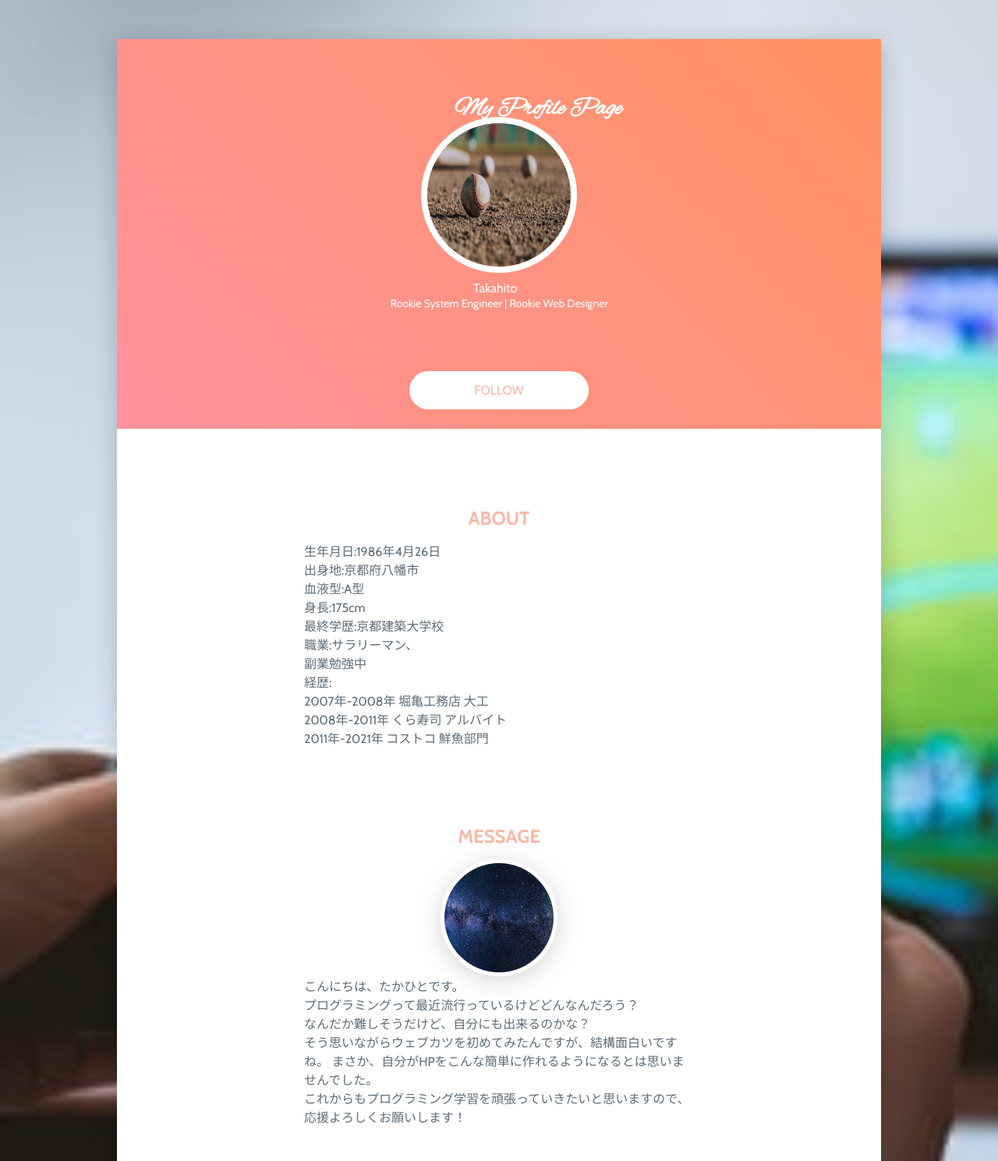
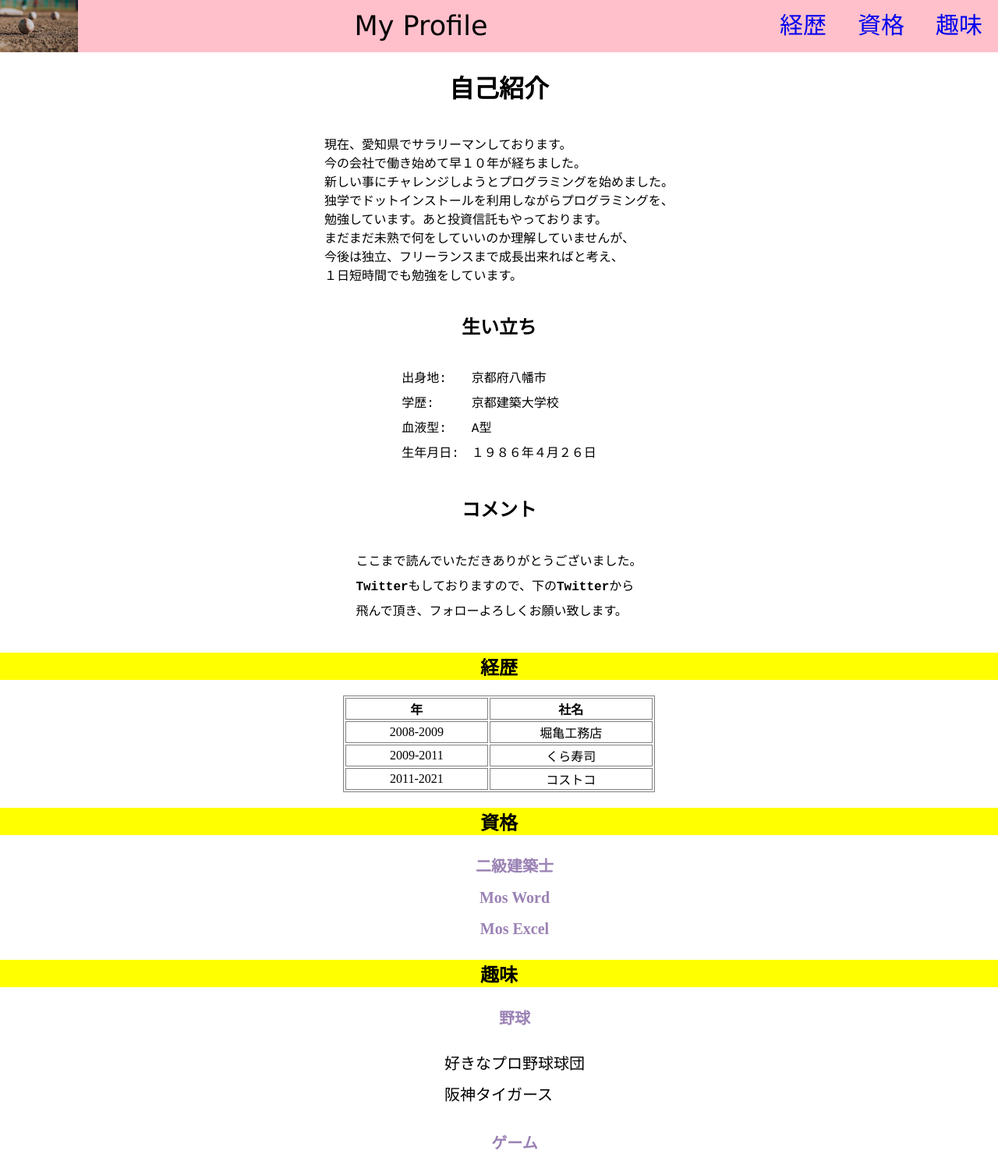
Before and after one commit to morikeru/profile.github.io, a plain HTML site: page index.html in a window 1280 px wide. Shown: the top 1489 px of the page at 78% size. Drawn offline with nearby package versions, Linux system fonts and the light colour scheme.

Commit message:
Add files via upload

```diff
--- a/index.html
+++ b/index.html
@@ -1,191 +1,104 @@
 <!DOCTYPE html>
 <html lang="ja">
   <head>
-    <meta charset="utf-8">
-    <title>My Profile</title>
-    <link href="https://fonts.googleapis.com/css2?family=Alex+Brush&family=Cabin:wght@400;500;700&display=swap" rel="stylesheet">
+  <meta charset="utf-8">
+  <title>My Profile</title>
+  <link rel="stylesheet" href="style.css">
+</head>
+<body>
+  <header class="page-header">
+    <img src="img/baseball.jpeg" width="100" heigth="100">
+    My Profile
+  <nav>
+    <ul class="main-nav">
+      <li><a href="#work">経歴</a></li>
+      <li><a href="#skill">資格</a></li>
+      <li><a href="#job">趣味</a></li>
+    </ul>
+  </nav>
+</header>
+  <main>
+    <h1>自己紹介</h1>
+    <!-- <p>現在、愛知県でサラリーマンしております。今の会社で働き始めて早１０年が経ちました。新しい事にチャレンジしようとプログラミングを始めました。独学でドットインストールを利用しながらプログラミングを、勉強しています。あと投資信託もやっております。まだまだ未熟で何をしていいのか理解していませんが、今後は独立、フリーランスまで成長出来ればと考え、１日短時間でも勉強をしています。</p> -->
+    <p>現在、愛知県でサラリーマンしております。<br>
+       今の会社で働き始めて早１０年が経ちました。<br>
+       新しい事にチャレンジしようとプログラミングを始めました。<br>
+       独学でドットインストールを利用しながらプログラミングを、<br>
+       勉強しています。あと投資信託もやっております。<br>
+       まだまだ未熟で何をしていいのか理解していませんが、<br>
+       今後は独立、フリーランスまで成長出来ればと考え、<br>
+       １日短時間でも勉強をしています。</p>
+    <article>
+      <h2>生い立ち</h2>
+      <p>
+        出身地:　　京都府八幡市<br>
+        学歴:　　　京都建築大学校<br>
+        血液型:　　A型<br>
+        生年月日:　１９８６年４月２６日</p>
+        <h2>コメント</h2>
+        <p>ここまで読んでいただきありがとうございました。<br>
+        <strong>Twitter</strong>もしておりますので、下の<strong>Twitter</strong>から<br>
+        飛んで頂き、フォローよろしくお願い致します。
+      </p>
+    </article>
+    <section>
+      <h2 id="work">経歴</h2>
+      <table>
+          <tr>
+            <th>年</th>
+            <th>社名</th>
+          </tr>
+          <tr>
+            <td>2008-2009</td>
+            <td>堀亀工務店</td>
+          </tr>
+          <tr>
+            <td>2009-2011</td>
+            <td>くら寿司
+            </td>
+          </tr>
+          <tr>
+            <td>2011-2021</td>
+            <td>コストコ</td>
+          </tr>
 
-    <style>
-    body,h1,h2,p {
-      margin: 0;
-    }
-    img {
-      display: block;
-      vertical-align: middle;
-    }
-    a {
-      text-decoration: none;
-      display: block;
-    }
+      </table>
+      <h2 id="skill">資格</h2>
+      <ol>
+        <li>二級建築士</li>
+        <li>Mos Word</li>
+        <li>Mos Excel</li>
+      </ol>
+      <h2 id="job">趣味</h2>
+      <ol>
+        <li>野球</li>
+        <p>好きなプロ野球球団<br>
+           阪神タイガース
+        </p>
+        <li>ゲーム</li>
+        <p>好きなゲームタイトル<br>
+           英雄伝説シリーズ<strong>（Falcom)</strong><br>
+           モンスターハンターシリーズ<strong>（Capcom)</strong><br>
+           ドラゴンクエスト<strong>（Square Enix)</strong>
+        <li>映画</li>
+      </p>
+      </ol>
 
-.page_title {
-  text-align: center;
-  position:absolute;
-  top: 120px;
-  left: calc(50% - 214px/2 + 50px);
-  font-family: 'Alex Brush', cursive;
-  color: white;
-}
-.main_img{
-  width: 200px;
-  height: 200px;
-  border-radius: 150px;
-  box-sizing: border-box;
-  border: 8px solid white;
-  position: absolute;
-  top: calc(250px - 100px);
-  left: calc(50% - 100px);
-}
-.top_section {
-  background-image: linear-gradient(45deg,#ff929e 0%, #ff9362 100%);
-  height: 500px;
-}
+      <aside>
+        <h3><a href="https://twitter.com/home">twitter</a></h3>
 
-body {
-  font-family: 'Cabin', sans-serif;
-  color: #5e6c77;
-  background-image: url(img/game.jpeg);
-  background-size: cover;
-}
+      </aside>
 
-.my_name {
-  color: white;
-  font-size: 16px;
-  position: absolute;
-  top: 360px;
-  left: calc(50% - 33px);
-}
-.my_jobs {
-  color: white;
-  font-size: 14px;
-  position: absolute;
-  top: 380px;
-  left: calc(50% - 279px/2);
-}
 
-.about_section {
-  text-align: center;
-  margin-top: 100px;
-  margin-bottom: 100px;
-}
-.about_title {
-  color: #ffb6a5;
-  margin-bottom: 15px;
-}
-.about_detail {
-  width: 500px;
-  margin-left: auto;
-  margin-right: auto;
-  text-align: left;
-}
 
-.message_section {
-  margin-top: 100px;
-  margin-bottom: 100px;
-  text-align: center;
-}
-.message_title {
-  color: #ffb6a5;
-  margin-bottom: 15px;
-}
-.message_img {
-  width: 150px;
-  height: 150px;
-  border-radius: 200px;
-  box-sizing: border-box;
-  border: 5px solid white;
-  box-shadow: 0 5px 30px rgba(116, 117, 127, 0.3);
-  margin-left: auto;
-  margin-right: auto;
-}
-.message_detail {
-  width: 500px;
-  margin-left: auto;
-  margin-right: auto;
-  text-align: left;
-}
+    </section>
 
-.footer_section {
-  background: #74757f;
-  padding-top: 10px;
-  padding-bottom: 10px;
-  text-align: center;
-  color: white;
-}
 
-.button {
-  width: 200px;
-  background: white;
-  color: #ffb6a5;
-  text-align: center;
-  padding: 15px;
-  border-radius: 30px;
 
-  position: absolute;
-  top: calc(500px - 49px/2);
-  left: calc(50% - 230px/2);
+  </main>
+  <footer>
+    <p><a href="#TOP"><strong>TOP</strong>へ戻る</a></p>
+  </footer>
+  </body>
 
-  box-shadow: 0 5px 30px rgba(255, 147, 98, .5);
-}
-
-.main_section {
-  width: 980px;
-  background: white;
-  margin: 50px auto;
-  box-shadow: 0 5px 30px rgba(0, 0, 0, .2);
-}
-
-  </style>
-
-  </head>
-  <body>
-
-    <div class="main_section">
-
-      <div class="top_section">
-        <h1 class="page_title">My Profile Page</h1>
-        <img class="main_img" src="img/baseball.jpeg">
-        <p class="my_name">Takahito</p>
-        <p class="my_jobs">Rookie System Engineer | Rookie Web Designer</p>
-        <a href="https://twitter.com/home" class="button">FOLLOW</a>
-      </div>
-
-      <div class="about_section">
-        <h2 class="about_title">ABOUT</h2>
-        <p class="about_detail">
-          生年月日:1986年4月26日<br>
-          出身地:京都府八幡市<br>
-          血液型:A型<br>
-          身長:175cm<br>
-          最終学歴:京都建築大学校<br>
-          職業:サラリーマン、<br>
-          副業勉強中<br>
-          経歴:<br>
-          2007年-2008年 堀亀工務店 大工<br>
-          2008年-2011年 くら寿司 アルバイト<br>
-          2011年-2021年 コストコ 鮮魚部門<br>
-        </p>
-      </div>
-
-      <div class="message_section">
-        <h2 class="message_title">MESSAGE</h2>
-        <img class="message_img" src="img/space.jpg">
-        <p class="message_detail">
-          こんにちは、たかひとです。<br>
-          プログラミングって最近流行っているけどどんなんだろう？<br>
-          なんだか難しそうだけど、自分にも出来るのかな？<br>
-          そう思いながらウェブカツを初めてみたんですが、結構面白いですね。
-          まさか、自分がHPをこんな簡単に作れるようになるとは思いませんでした。<br>
-          これからもプログラミング学習を頑張っていきたいと思いますので、<br>
-          応援よろしくお願いします！<br>
-        </p>
-      </div>
-
-      <footer class="footer_section">
-        <p>Producted by WEBUKATU</p>
-      </footer>
-
-    </div>
-
-    </body>
 </html>
--- /dev/null
+++ b/style.css
@@ -0,0 +1,124 @@
+body {
+  margin: 0;
+}
+
+header {
+  display: flex;
+  font-size: 35px;
+  font-family: Verdana, Geneva, Tahoma, sans-serif;
+  background: pink;
+  align-items: center;
+  text-align: center;
+}
+
+h1 {
+  font-family:Arial, Helvetica, sans-serif
+}
+
+p {
+  font-family: 'Courier New', Courier, monospace
+}
+
+a {
+  text-decoration: none;
+}
+
+h1 {
+  text-align: center;
+}
+
+main {
+  text-align: center;
+}
+
+main p {
+  display: inline-block;
+  text-align: left;
+}
+
+.page-header {
+  display: flex;
+  justify-content: space-between;
+}
+
+.main-nav {
+  display: flex;
+  font-size: 1.25rem;
+  text-transform: uppercase;
+  margin: 0;
+  list-style: none;
+}
+
+ul {
+  list-style: none;
+  margin: 0;
+  padding: 0;
+  display: flex;
+  position: relative;
+  top: 0px;
+}
+
+section h2 {
+  background: yellow;
+  text-align: center;
+}
+
+nav a {
+  width: 100px;
+  text-align: center;
+  line-height: 64px;
+  display: block;
+  font-size: 30px;
+}
+
+nav a:hover {
+  background:#eee
+}
+
+article p {
+  display: inline-block;
+  text-align: left;
+  line-height: 2;
+}
+
+table {
+  border: 1px solid gray;
+  width: 400px;
+  height: 100px;
+  margin-left: auto;
+  margin-right: auto;
+}
+
+th,td {
+  border: 1px solid gray;
+  text-align: center;
+  margin-left: 5px;
+}
+
+section ol {
+  list-style: none;
+  font-size: 20px;
+  line-height: 2;
+}
+
+section li {
+  font-size: 20px;
+  font-weight: bold;
+  color: rgba(55, 5, 105, .5);
+}
+
+aside {
+  text-align: center;
+  text-indent: center;
+}
+
+h3 {
+  font-size: 43px;
+  font-family:Arial, Helvetica, sans-serif
+}
+
+footer {
+  font-size: 43px;
+  font-family: Arial, Helvetica, sans-serif;
+ text-align: center;
+}
```
